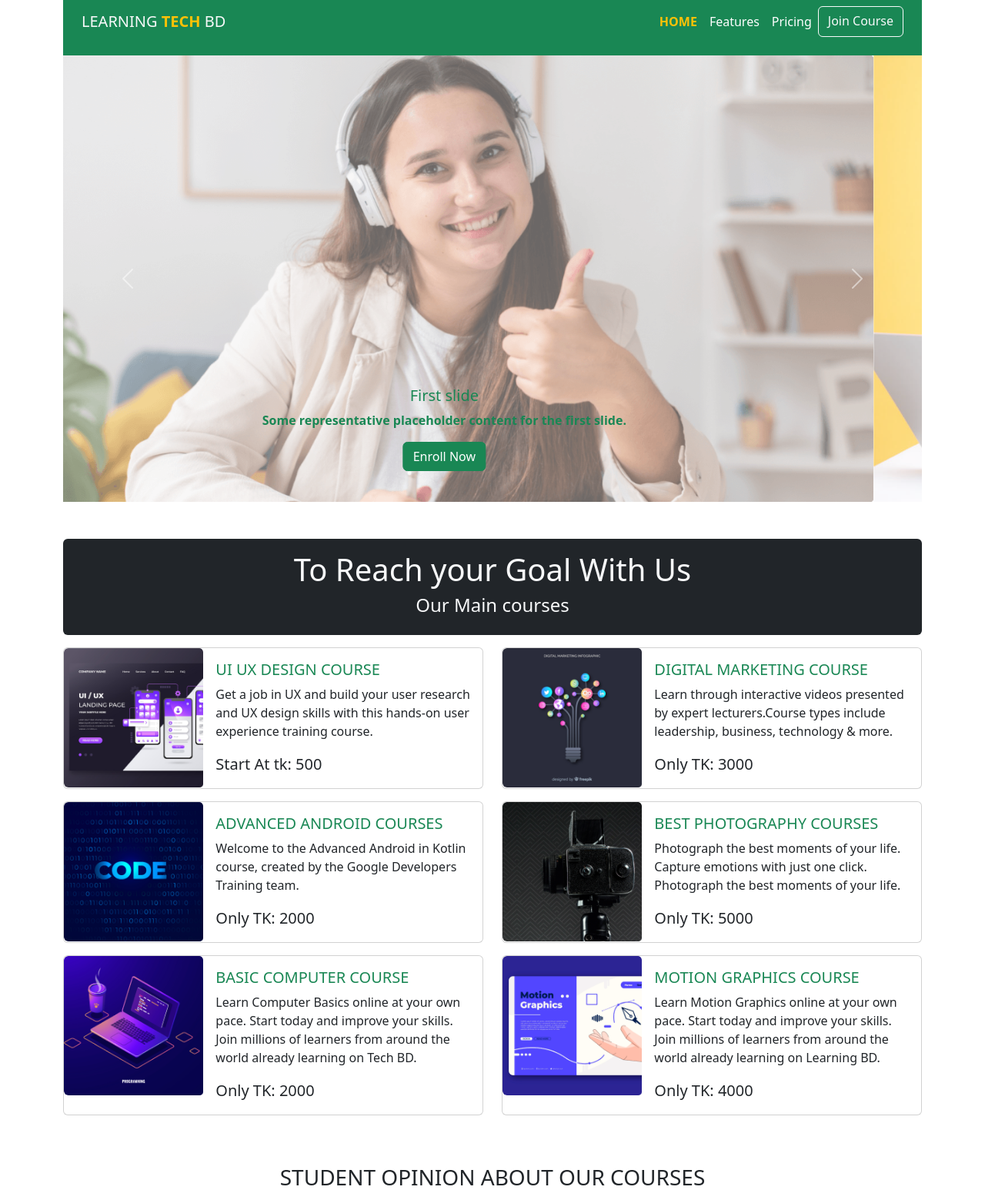
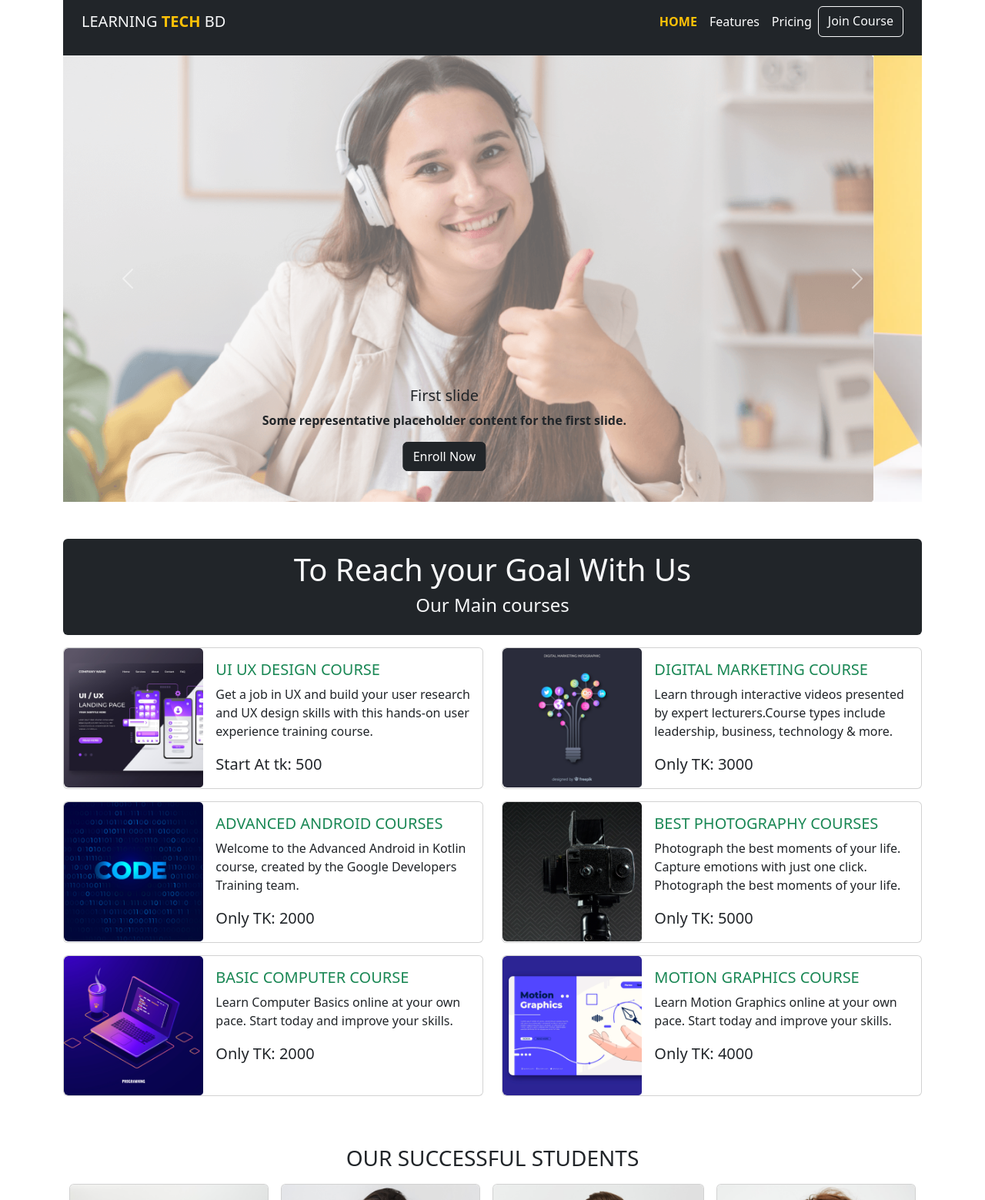
Before and after one commit to imdedar/P-6_Assignment_03_Learning_tech, a plain HTML site: page index.html in a window 1280 px wide. Shown: the top 1559 px of the page at 77% size. Drawn offline with nearby package versions, Linux system fonts and the light colour scheme.

```diff
--- a/index.html
+++ b/index.html
@@ -14,7 +14,7 @@
     <!-- navbar started -->
 
     <div class="container">
-        <nav class="navbar navbar-expand-lg navbar-expand-md bg-success px-4 pb-4">
+        <nav class="navbar navbar-expand-lg navbar-expand-md bg-dark px-4 pb-4">
               <a class="navbar-brand text-light" href="#">LEARNING  <span class="text-uppercase text-warning fw-bold">Tech</span> BD</a>
               <button class="navbar-toggler" type="button" data-bs-toggle="collapse" data-bs-target="#navbarNav" aria-controls="navbarNav" aria-expanded="false" aria-label="Toggle navigation">
                 <span class="navbar-toggler-icon"></span>
@@ -46,26 +46,26 @@
             <div class="carousel-inner show-case">
               <div class="carousel-item active">
                 <img src="images/cover/cover-1.png" class="d-block w-100" alt="...">
-                    <div class="carousel-caption d-sm-block d-md-block text-success fw-bold">
+                    <div class="carousel-caption d-sm-block d-md-block text-dark fw-bold">
                     <h5>First slide</h5>
                     <p>Some representative placeholder content for the first slide.</p>
-                    <button class="btn btn-success">Enroll Now</button>
+                    <button class="btn btn-dark">Enroll Now</button>
                   </div>
               </div>
               <div class="carousel-item">
                 <img src="images/cover/cover-2.jpg" class="d-block w-100" alt="...">
-                <div class="carousel-caption d-sm-block d-md-block text-success fw-bold">
+                <div class="carousel-caption d-sm-block d-md-block text-dark fw-bold">
                     <h5>Second slide label</h5>
                     <p>Some representative placeholder content for the Second slide.</p>
-                    <button class="btn btn-success">Enroll Now</button>
+                    <button class="btn btn-dark">Enroll Now</button>
                   </div>
               </div>
               <div class="carousel-item ">
                 <img src="images/cover/cover-3.jpg" class="d-block w-100" alt="...">
-                <div class="carousel-caption d-sm-block d-md-block text-success fw-bold">
+                <div class="carousel-caption d-sm-block d-md-block text-dark fw-bold">
                     <h5>Third slide label</h5>
                     <p>Some representative placeholder content for the Third slide.</p>
-                    <button class="btn btn-success">Enroll Now</button>
+                    <button class="btn btn-dark">Enroll Now</button>
                   </div>
               </div>
             </div>
@@ -131,7 +131,7 @@
                       <div class="col-md-8">
                         <div class="card-body">
                           <h5 class="card-title text-uppercase text-success">basic computer course</h5>
-                          <p class="card-text">Learn Computer Basics online at your own pace. Start today and improve your skills. Join millions of learners from around the world already learning on Tech BD. </p>
+                          <p class="card-text">Learn Computer Basics online at your own pace. Start today and improve your skills.</p>
                           <p class="card-text lead">Only TK: 2000</p>
                         </div>
                       </div>
@@ -175,7 +175,7 @@
                       <div class="col-md-8">
                         <div class="card-body">
                           <h5 class="card-title text-uppercase text-success">motion graphics course</h5>
-                          <p class="card-text">Learn Motion Graphics online at your own pace. Start today and improve your skills. Join millions of learners from around the world already learning on Learning BD.</p>
+                          <p class="card-text">Learn Motion Graphics online at your own pace. Start today and improve your skills.</p>
                           <p class="card-text lead">Only TK: 4000</p>
                         </div>
                       </div>
@@ -188,7 +188,7 @@
     <!-- our successful students -->
     <div class="container mt-5">
         <div class="card text-center border-0 text-uppercase">
-            <h3>student opinion about our courses</h3>
+            <h3>Our successful students</h3>
             <div class="d-lg-flex d-sm-block d-md-flex">
                 <div class="card m-4 m-lg-2 m-md-2">
                     <img src="images/student/student-1.png" class="card-img-top" alt="...">
```
